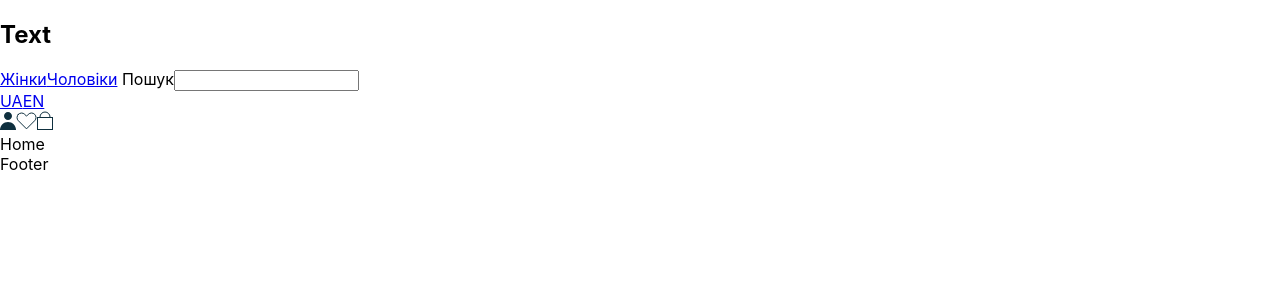
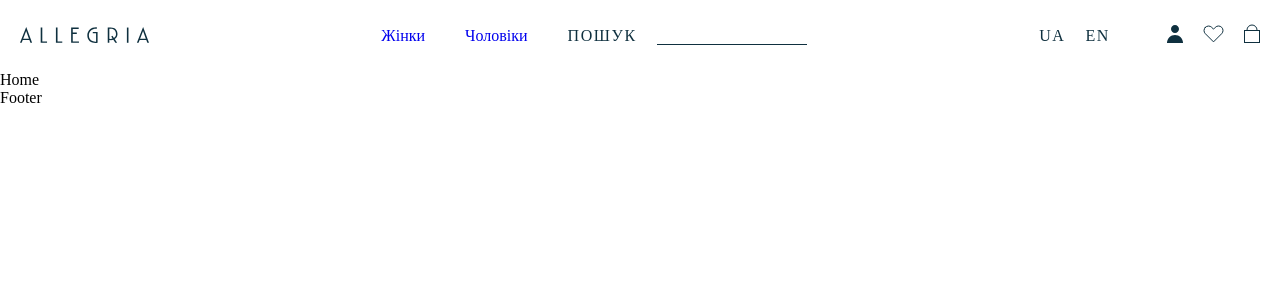
Before and after one commit to OrestShylan/project_1, a React (Create React App) app: page / in a window 1280 px wide. Shown: the top 300 px of the page. Built offline with nearby package versions, Linux system fonts and the light colour scheme.

Commit message:
add styles

```diff
--- a/src/App.jsx
+++ b/src/App.jsx
@@ -1,6 +1,7 @@
 import Footer from 'Layout/Footer/Footer';
 import Header from 'Layout/Header/Header';
 import Home from 'pages/Home/Home';
+import './scss/style.scss'
 
 export const App = () => {
   return (
--- a/src/Layout/Header/Header.jsx
+++ b/src/Layout/Header/Header.jsx
@@ -5,7 +5,55 @@ export default function Header() {
     <header className="header">
       <div className="container">
         <nav className="header__nav">
-          <h1 className="header__title">Text</h1>
+          <h1 className="header__title">
+            <svg
+              width="129"
+              height="16"
+              viewBox="0 0 129 16"
+              fill="none"
+              xmlns="http://www.w3.org/2000/svg"
+            >
+              <g clip-path="url(#clip0_155_1536)">
+                <path
+                  d="M10.4191 15.7846L9.4082 13.0251H2.74338L1.65907 15.7846H0L6.23273 0L12.1027 15.7846H10.4191ZM6.15936 3.95834L3.19993 11.7287H8.92719L6.15936 3.95834Z"
+                  fill="#0F303F"
+                />
+                <path
+                  d="M20.6914 15.7846V0.552734H22.3016V14.4395H27.0424V15.7846H20.6914Z"
+                  fill="#0F303F"
+                />
+                <path
+                  d="M35.917 15.7846V0.552734H37.5271V14.4395H42.2679V15.7846H35.917Z"
+                  fill="#0F303F"
+                />
+                <path
+                  d="M51.1455 15.7846V0.552734H58.699V1.96701H52.7557V5.58804H56.7994V6.95355H52.7557V14.4598H58.9639V15.7806H51.1455V15.7846Z"
+                  fill="#0F303F"
+                />
+                <path
+                  d="M75.4693 15.9999C71.1646 15.9756 67.3125 13.6022 67.3125 8.51403C67.3125 3.73883 71.0668 0.312866 76.044 0.312866C76.309 0.312866 76.574 0.312866 76.8389 0.33725V1.75153C76.5495 1.72714 76.2601 1.70276 75.9747 1.70276C72.0777 1.72714 68.8778 4.14929 68.8778 8.51403C68.8778 12.83 72.3182 14.6791 75.4203 14.6791C75.6364 14.6791 75.8524 14.6791 76.0685 14.6548V6.28289H72.7707V5.03524H77.5808V15.8049C76.8878 15.9268 76.1663 15.9999 75.4693 15.9999Z"
+                  fill="#0F303F"
+                />
+                <path
+                  d="M94.6937 12.1148L97.1232 15.7846H95.3418L93.3444 12.6919C92.6963 12.9561 91.7546 13.1715 90.7926 13.1715C90.3116 13.1715 89.7817 13.1227 89.3251 13.0292V15.7887H87.7354V0.552734H90.5725C95.5538 0.552734 97.5023 3.47882 97.5023 7.07547C97.5064 8.87582 96.8338 10.7697 94.6937 12.1148ZM90.8904 1.86947H89.3251V11.6556C89.8551 11.8222 90.2871 11.8954 90.866 11.8954C91.4693 11.8954 92.1908 11.7978 92.6229 11.5825L91.2532 9.54232L92.4802 8.77422L93.9232 10.9566C95.1258 10.2373 96.0144 8.91646 96.0144 7.26241C96.0144 3.38128 93.4667 1.86947 90.8904 1.86947Z"
+                  fill="#0F303F"
+                />
+                <path
+                  d="M106.89 15.7846V0.552734H108.479V15.7846H106.89Z"
+                  fill="#0F303F"
+                />
+                <path
+                  d="M127.317 15.7846L126.306 13.0251H119.641L118.557 15.7846H116.897L123.13 0L129 15.7846H127.317ZM123.057 3.95834L120.097 11.7287H125.825L123.057 3.95834Z"
+                  fill="#0F303F"
+                />
+              </g>
+              <defs>
+                <clipPath id="clip0_155_1536">
+                  <rect width="129" height="16" fill="white" />
+                </clipPath>
+              </defs>
+            </svg>
+          </h1>
           <div className="header__menu">
             <a className="header__menu-link" href="#top">
               Жінки
--- /dev/null
+++ b/src/scss/header.scss
@@ -0,0 +1,61 @@
+.header {
+  padding: 22px 0;
+  &__nav {
+    display: flex;
+    justify-content: space-between;
+    align-items: center;
+  }
+  &__menu {
+    display: flex;
+    column-gap: 40px;
+    align-items: center;
+    &__link {
+
+      color:  #0F303F;
+      font-weight: 400;
+      line-height: normal;
+      letter-spacing: 1.6px;
+      text-transform: uppercase;
+    }
+  }
+  &__search {
+    display: flex;
+    align-items: flex-end;
+    column-gap: 20px;
+      &-text {
+           color: var(--5, #0F303F);
+      font-weight: 400;
+      line-height: normal;
+      letter-spacing: 1.6px;
+      text-transform: uppercase;
+      }
+      &-field {
+         width: 150px;
+         border : none;
+         outline : none;
+         border-bottom: 1px solid #0F303F;
+      }
+  }
+  &__right {
+    display: flex;
+    column-gap: 57px;
+    align-items: center;
+  }
+  &__lang,
+  &__icons {
+    display: flex;
+    align-items: center;
+    column-gap: 20px;
+  }
+  &__lang-link {
+      color: #0F303F;
+text-align: center;
+font-family: Avenir;
+font-size: 16px;
+font-style: normal;
+font-weight: 400;
+letter-spacing: 1.6px;
+text-transform: uppercase;
+  }
+
+}
--- a/src/scss/style.scss
+++ b/src/scss/style.scss
@@ -21,3 +21,5 @@
    margin: 0 auto;
    padding: 0 20px;;
 }
+
+@import "header";
```
